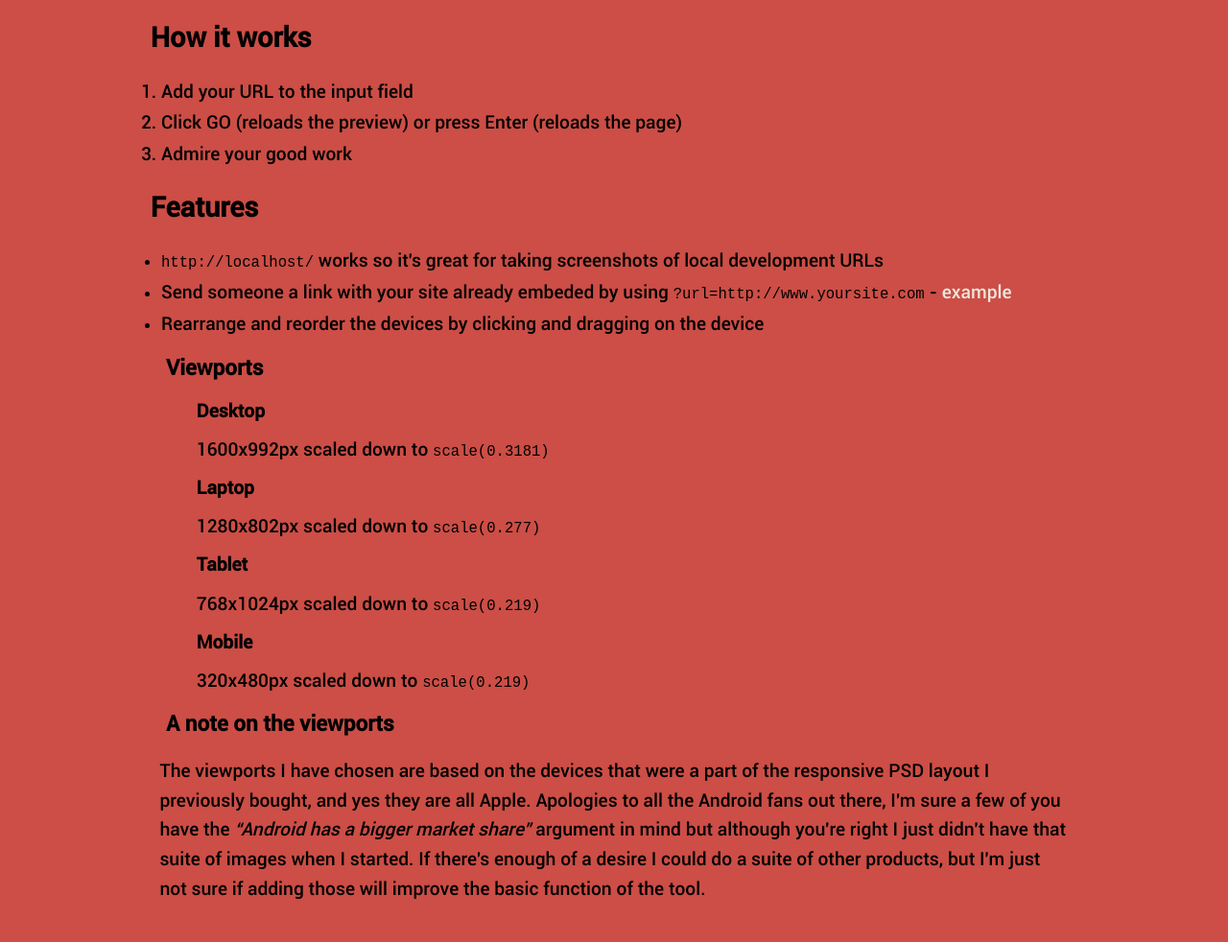
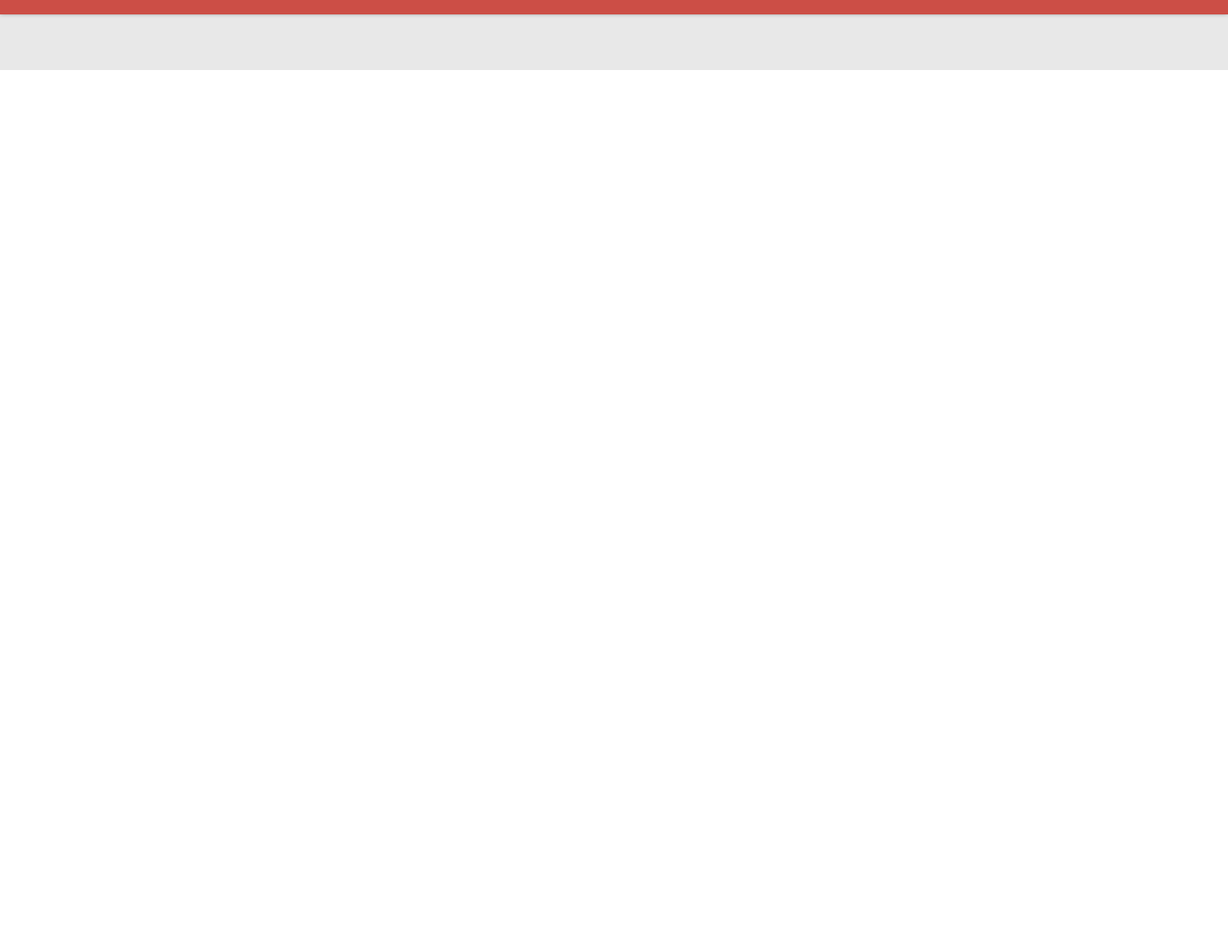
Before and after one commit to jacebenson/mockup, a plain HTML site: page public/index.html in a window 1280 px wide. Shown: the part 727-1709 px from the top of the page at 96% size. After the commit the page ends 800 px from the top, so only its background shows below. Drawn offline with nearby package versions, Linux system fonts and the light colour scheme.

Commit message:
removed extra stuff

```diff
--- a/public/index.html
+++ b/public/index.html
@@ -53,34 +53,6 @@
 </form>
 
 <div class="about-tool">
-
-<h2>How it works</h2>
-<ol>
-  <li>Add your URL to the input field</li>
-    <li>Click GO (reloads the preview) or press Enter (reloads the page)</li>
-    <li>Admire your good work</li>
-</ol>
-<h2>Features</h2>
-<ul>
-  <li><code>http://localhost/</code> works so it's great for taking screenshots of local development URLs</li>
-  <li>Send someone a link with your site already embeded by using <code>?url=http://www.yoursite.com</code> - <a href="http://mockup.kjweb.dev/?url=https://kjweb.dev">example</a></li>
-  <li>Rearrange and reorder the devices by clicking and dragging on the device</li>
-</ul>
-
-<h3>Viewports</h3>
-<dl>
-	<dt>Desktop</dt>
-	<dd>1600x992px scaled down to <code>scale(0.3181)</code></dd>
-	<dt>Laptop</dt>
-	<dd>1280x802px scaled down to <code>scale(0.277)</code></dd>
-	<dt>Tablet</dt>
-	<dd>768x1024px scaled down to <code>scale(0.219)</code></dd>
-	<dt>Mobile</dt>
-	<dd>320x480px scaled down to <code>scale(0.219)</code></dd>
-</dl>
-
-<h3>A note on the viewports</h3>
-<p>The viewports I have chosen are based on the devices that were a part of the responsive PSD layout I previously bought, and yes they are all Apple. Apologies to all the Android fans out there, I'm sure a few of you have the <em>“Android has a bigger market share”</em> argument in mind but although you're right I just didn't have that suite of images when I started. If there's enough of a desire I could do a suite of other products, but I'm just not sure if adding those will improve the basic function of the tool.</p>
 
 </section>
 <script src="//code.jquery.com/jquery-latest.js"></script>
```
